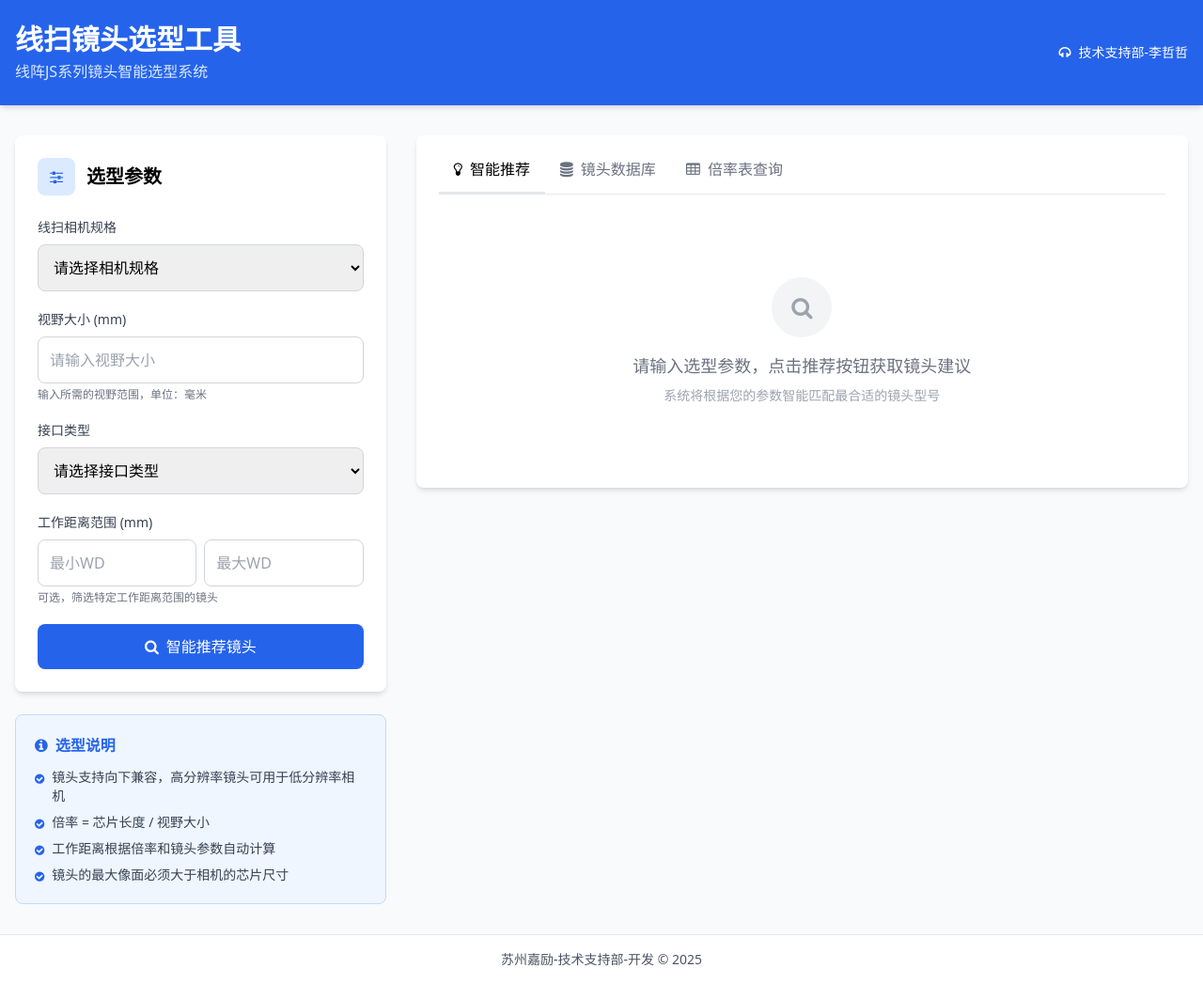
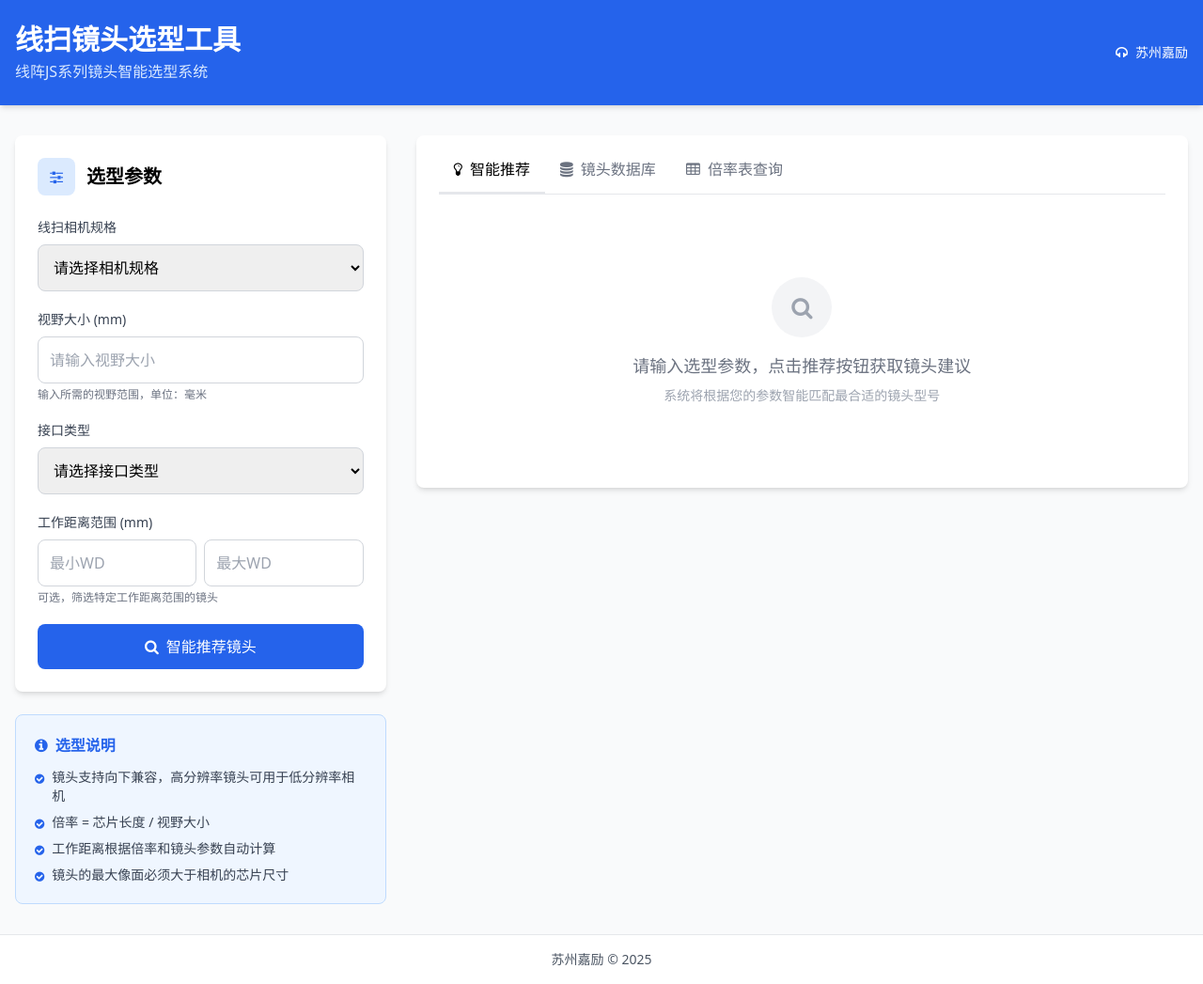
Before and after one commit to lbx276/recommendLens, a plain HTML site: page index.html in a window 1280 px wide. Shown: the whole page at 94% size. Drawn offline with nearby package versions, Linux system fonts and the light colour scheme.

Commit message:
Update index.html

```diff
--- a/index.html
+++ b/index.html
@@ -49,7 +49,7 @@
                 </div>
                 <div class="mt-4 md:mt-0 flex items-center text-sm">
                     <i class="fa fa-headphones mr-2"></i>
-                    <span>技术支持部-李哲哲</span>
+                    <span>苏州嘉励</span>
                 </div>
             </div>
         </div>
@@ -296,7 +296,7 @@
     </main>
 
     <footer class="bg-white border-t border-gray-200 py-4 text-center text-gray-600 text-sm">
-        苏州嘉励-技术支持部-开发 © 2025
+        苏州嘉励 © 2025
     </footer>
 
     <script>
```
